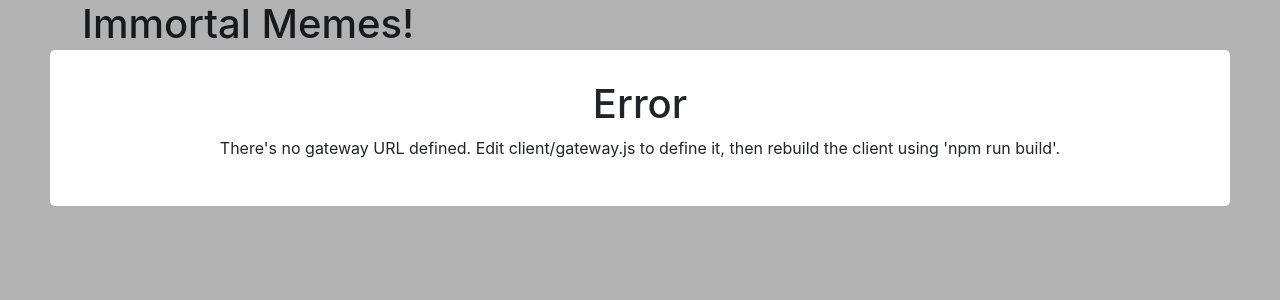
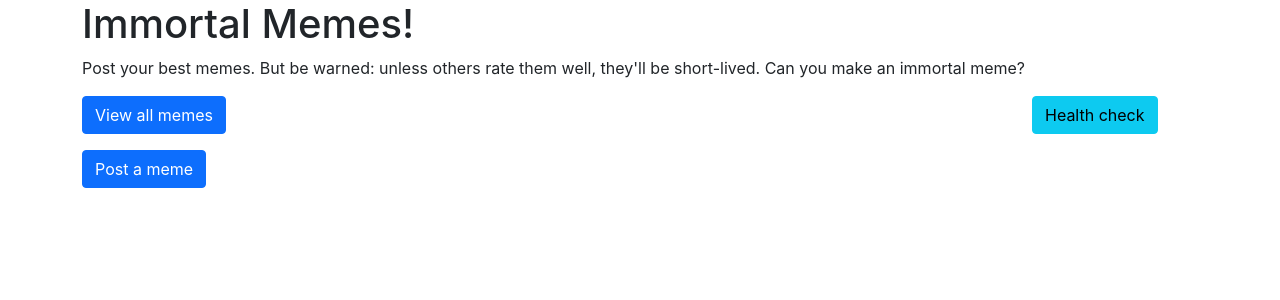
Before and after one commit to quanticedu/immortal-memes, a React (Create React App) app in the folder client/: page / in a window 1280 px wide. Shown: the top 300 px of the page. Built offline with nearby package versions, Linux system fonts and the light colour scheme; the HTML template or start-up script is replaced by a standard one.

Commit message:
added health check on client

```diff
--- a/client/src/App.js
+++ b/client/src/App.js
@@ -2,6 +2,12 @@ import React from 'react';
 import './App.css';
 import gatewayUrl from './gateway';
 import Modal from './modal';
+
+const healthCheck = () => {
+  fetch(gatewayUrl + '/im-health-check')
+    .then(response => response.json())
+    .then(data => alert("The server is alive and says " + data))
+}
 
 const App = () => {
   return (
@@ -17,7 +23,7 @@ const App = () => {
 
         </div>
         <div className="col-2">
-          <button type="button" className="btn btn-info">Health check</button>
+          <button type="button" className="btn btn-info" onClick={healthCheck}>Health check</button>
         </div>
       </div>
       <Modal show={!gatewayUrl}>
--- a/client/src/gateway.js
+++ b/client/src/gateway.js
@@ -1,2 +1,2 @@
-const gatewayUrl = undefined;
+const gatewayUrl = 'https://ue1bwgb12c.execute-api.us-east-1.amazonaws.com/';
 export default gatewayUrl;
```
Also changed, not shown: 5 other files (tests, documents, lock files or other folders).
